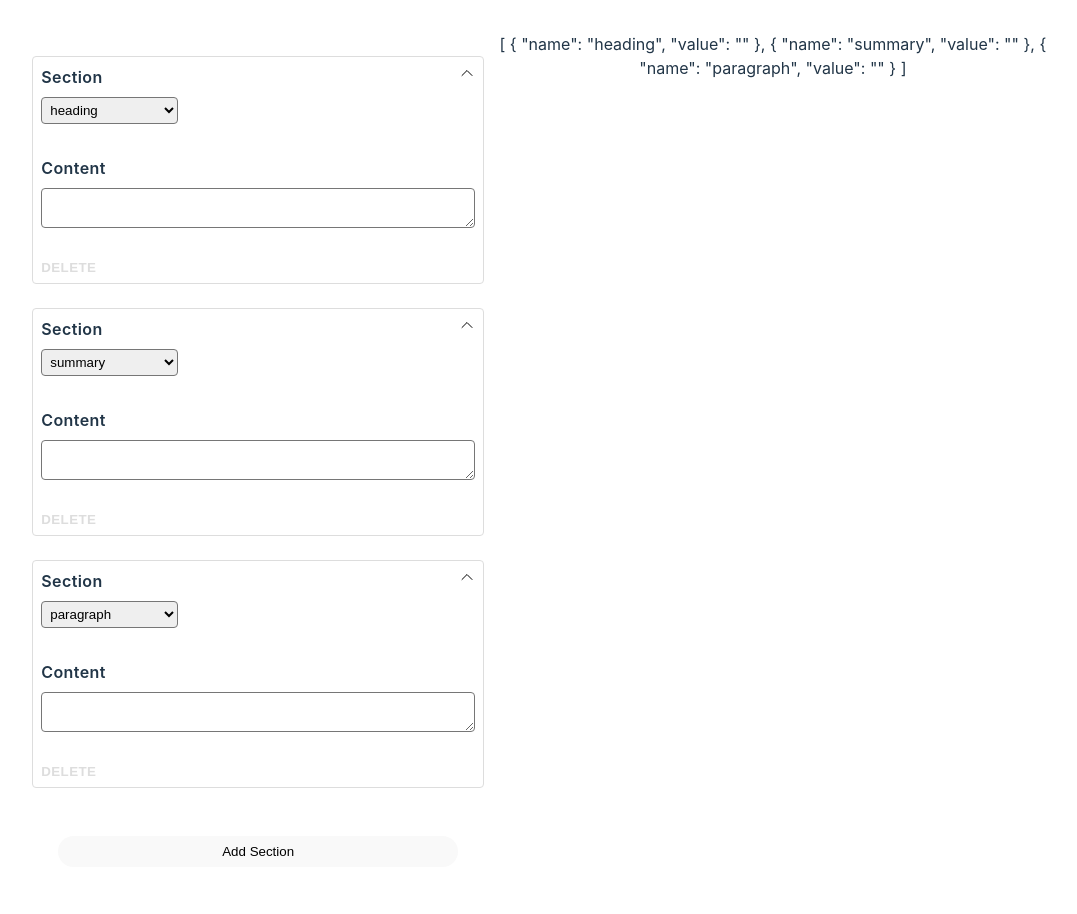
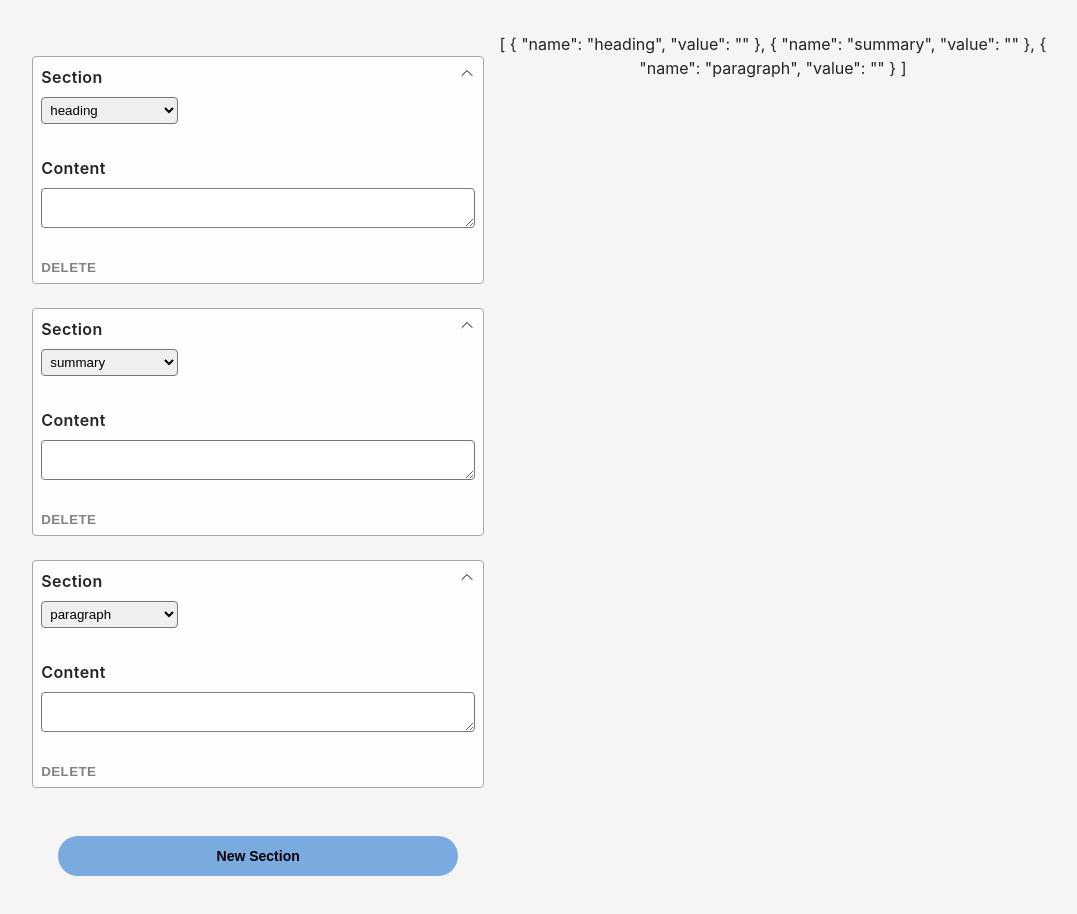
Before and after one commit to jamawe/draggable-article, a Vue app: page / in a window 1280 px wide. Shown: the top 914 px of the page, without its empty margins (93-1170 px from the left). Built offline with nearby package versions, Linux system fonts and the light colour scheme.

Commit message:
style: Adjust basic color schemes for light + dark

```diff
--- a/src/App.vue
+++ b/src/App.vue
@@ -781,7 +781,7 @@ disableSectionsBasedOnArticle();
           @click="addSection"
           type="button"
           class="form-button">
-            Add Section
+            New Section
         </button>
       </div>
       <!-- {{articleForForm}} -->
--- a/src/style.css
+++ b/src/style.css
@@ -1,12 +1,26 @@
 :root {
+  --textColor: rgba(255, 255, 255, 0.87);
+  --surface1: #141414;
+  --surface2: #242424;
+
+  --border: #999999;
+
+  --accent: #1B4474;
+  --accent-hover: #193E69;
+  --accent-toned: #4B77AA;
+  --accent-toned-hover: #335E8F;
+
+  --error: #e1566f;
+  --help: #989898;
+
   font-family: Inter, Avenir, Helvetica, Arial, sans-serif;
   font-size: 1rem;
   line-height: 24px;
   font-weight: 400;
 
   color-scheme: light dark;
-  color: rgba(255, 255, 255, 0.87);
-  background-color: #242424;
+  color: var(--textColor);
+  background-color: var(--surface1);
 
   font-synthesis: none;
   text-rendering: optimizeLegibility;
@@ -19,36 +33,18 @@
   box-sizing: border-box;
 }
 
-a {
-  font-weight: 500;
-  color: #646cff;
-  text-decoration: inherit;
-}
-a:hover {
-  color: #535bf2;
-}
-
-a {
-  font-weight: 500;
-  color: #646cff;
-  text-decoration: inherit;
-}
-a:hover {
-  color: #535bf2;
-}
-
 body {
   margin: 0;
   display: flex;
   place-items: center;
-  /* min-width: 320px; */
+  min-width: 320px;
   min-height: 100vh;
 }
 
-h1 {
+/* h1 {
   font-size: 3.2em;
   line-height: 1.1;
-}
+} */
 
 /* button {
   border-radius: 8px;
@@ -69,9 +65,9 @@ button:focus-visible {
   outline: 4px auto -webkit-focus-ring-color;
 } */
 
-.card {
+/* .card {
   padding: 2em;
-}
+} */
 
 #app {
   max-width: 1280px;
@@ -82,14 +78,21 @@ button:focus-visible {
 
 @media (prefers-color-scheme: light) {
   :root {
-    color: #213547;
-    background-color: #ffffff;
-  }
-  a:hover {
-    color: #747bff;
-  }
-  button {
-    background-color: #f9f9f9;
+    --textColor: #242424;
+    --surface1: #F5F5F5;
+    --surface2: #FEFEFE;
+
+    --input-background: #EBEBEB;
+    --border: #a8a8a8;
+
+    --accent: #7BAAE0;
+    --accent-toned: #BDD2ED;
+
+    --error: #B00020;
+    --help: #828282;
+
+    color: var(--textColor);
+    background-color: var(--surface1);
   }
 }
 
@@ -118,8 +121,11 @@ button:focus-visible {
 }
 
 .form-button {
-  padding-top: .5rem;
-  padding-bottom: .5rem;
+  background-color: var(--accent);
+  font-size: 14px;
+  font-weight: bold;
+  padding-top: .75rem;
+  padding-bottom: .75rem;
   padding-left: 1.75rem;
   padding-right: 1.75rem;
   margin-top: 1.5rem;
@@ -129,14 +135,20 @@ button:focus-visible {
   border-radius: 25rem;
   border: none;
   width: min(100%, 400px);
+  cursor: pointer;
+}
+
+.form-button:hover {
+  background-color: var(--accent-hover);
 }
 
 .section {
   position: relative;
   display: flex;
   flex-direction: column;
+  background-color: var(--surface2);
   padding: .5rem;
-  border: 1.5px solid #DDD; /* TODO */
+  border: 1.5px solid var(--border);
   border-radius: .25rem;
   margin-top: 1.5rem;
   margin-bottom: 1.5rem;
@@ -178,12 +190,19 @@ button:focus-visible {
 
 .label-file {
   align-self: center;
-  background-color:rgba(121, 46, 46, 0.87); /* TODO */
+  display: grid;
+  place-items: center;
+  background-color: var(--accent-toned);
+  font-size: 14px;
   letter-spacing: normal;
-  padding: .5rem 1.5rem;
-  margin-top: .5rem;
+  padding: .375rem 1.75rem;
   border-radius: 25rem;
+  width: min(100%, 400px);
   cursor: pointer;
+}
+
+.label-file:hover {
+  background-color: var(--accent-toned-hover);
 }
 
 .label-legend {
@@ -223,7 +242,6 @@ button:focus-visible {
 }
 
 .select:hover {
-  border: .0625rem solid green; /* TODO */
   cursor: pointer;
 }
 
@@ -233,7 +251,7 @@ button:focus-visible {
   padding-left: .5rem;
   padding-right: .5rem;
   width: 100%;
-  border: .0625rem solid #DDD; /* TODO */
+  border: .0625rem solid var(--border);
   border-radius: .25rem;
   margin-bottom: .5rem;
 }
@@ -264,7 +282,7 @@ button:focus-visible {
   display: flex;
   flex-direction: column;
   border: none;
-  border-top: solid 1px #DDD;
+  border-top: solid 1px var(--border);
   padding: 0;
   margin: 0;
   width: 100%;
@@ -328,9 +346,11 @@ button:focus-visible {
 }
 
 .button-add {
-  background-color:rgba(121, 46, 46, 0.87); /* TODO */
+  background-color: var(--accent-toned);
+  font-size: 14px;
+  font-weight: bold;
   letter-spacing: normal;
-  padding: .5rem 1.5rem;
+  padding: .625rem 1.75rem;
   margin-top: .5rem;
   margin-left: auto;
   margin-right: auto;
@@ -341,8 +361,7 @@ button:focus-visible {
 }
 
 .button-add:hover {
-  color: blue; /* TODO */
-  cursor: pointer;
+  background-color: var(--accent-toned-hover);
 }
 
 .button-collapse {
@@ -356,7 +375,7 @@ button:focus-visible {
 }
 
 .button-delete {
-  color: #DDD; /* TODO */
+  color: var(--help);
   font-weight: bold;
   background-color: transparent;
   text-transform: uppercase;
@@ -366,7 +385,7 @@ button:focus-visible {
 }
 
 .button-delete:hover {
-  color: red; /* TODO */
+  color: var(--error);
   cursor: pointer;
 }
 
```
